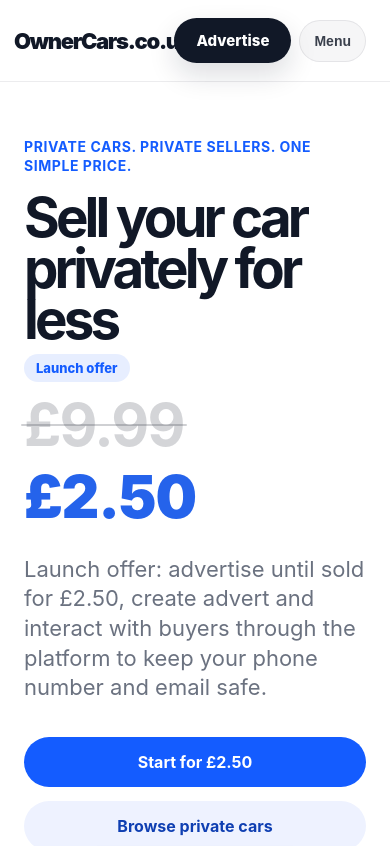
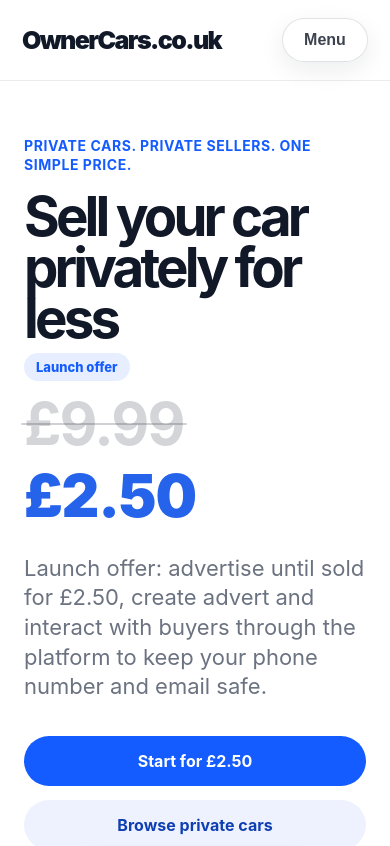
Before and after one commit to BenWhe/ownercars, a Next.js app: page / in a window 390 px wide. Shown: the top 846 px of the page. Built offline with nearby package versions, Linux system fonts and the light colour scheme; no server answers; the database is empty.

Commit message:
Improve premium mobile header

```diff
--- a/app/globals.css
+++ b/app/globals.css
@@ -2364,3 +2364,102 @@
     font-size: 14px;
   }
 }
+@media (max-width: 760px) {
+  .site-header {
+    display: flex;
+    align-items: center;
+    justify-content: space-between;
+    padding: 18px 22px;
+    gap: 16px;
+  }
+
+  .site-logo {
+    font-size: 0;
+    flex: 1;
+    min-width: 0;
+    white-space: nowrap;
+  }
+
+  .site-logo::before {
+    content: "OwnerCars";
+    font-size: 25px;
+    font-weight: 950;
+    letter-spacing: -0.065em;
+    color: var(--ink);
+  }
+
+  .site-logo::after {
+    content: ".co.uk";
+    font-size: 25px;
+    font-weight: 950;
+    letter-spacing: -0.065em;
+    color: var(--blue);
+  }
+
+  .site-nav {
+    display: flex;
+    align-items: center;
+    gap: 0;
+    flex-shrink: 0;
+  }
+
+  .site-nav > a {
+    display: none !important;
+  }
+
+  .nav-menu-button {
+    display: inline-flex;
+    align-items: center;
+    justify-content: center;
+    padding: 12px 20px;
+    min-width: 86px;
+    border-radius: 999px;
+    font-size: 16px;
+    font-weight: 850;
+    background: rgba(255, 255, 255, 0.72);
+    border: 1px solid rgba(15, 23, 42, 0.12);
+    box-shadow: 0 8px 24px rgba(15, 23, 42, 0.08);
+    backdrop-filter: blur(20px);
+  }
+
+  .apple-menu {
+    position: fixed;
+    top: 82px;
+    left: 0;
+    right: 0;
+    width: 100%;
+    max-height: calc(100vh - 82px);
+    overflow-y: auto;
+    z-index: 999;
+    background: rgba(255, 255, 255, 0.96);
+    backdrop-filter: blur(24px);
+    border-top: 1px solid rgba(15, 23, 42, 0.08);
+  }
+
+  .apple-menu-inner {
+    display: grid;
+    grid-template-columns: 1fr;
+    gap: 30px;
+    padding: 30px 26px 46px;
+  }
+
+  .apple-menu-column:first-child::before {
+    content: "Advertise your car";
+    display: block;
+    width: fit-content;
+    margin-bottom: 24px;
+    padding: 16px 24px;
+    border-radius: 999px;
+    background: var(--ink);
+    color: white;
+    font-size: 20px;
+    font-weight: 900;
+    box-shadow: 0 20px 40px rgba(15, 23, 42, 0.18);
+  }
+
+  .apple-menu-column a,
+  .apple-menu-logout {
+    font-size: 25px;
+    line-height: 1.1;
+  }
+}
```
